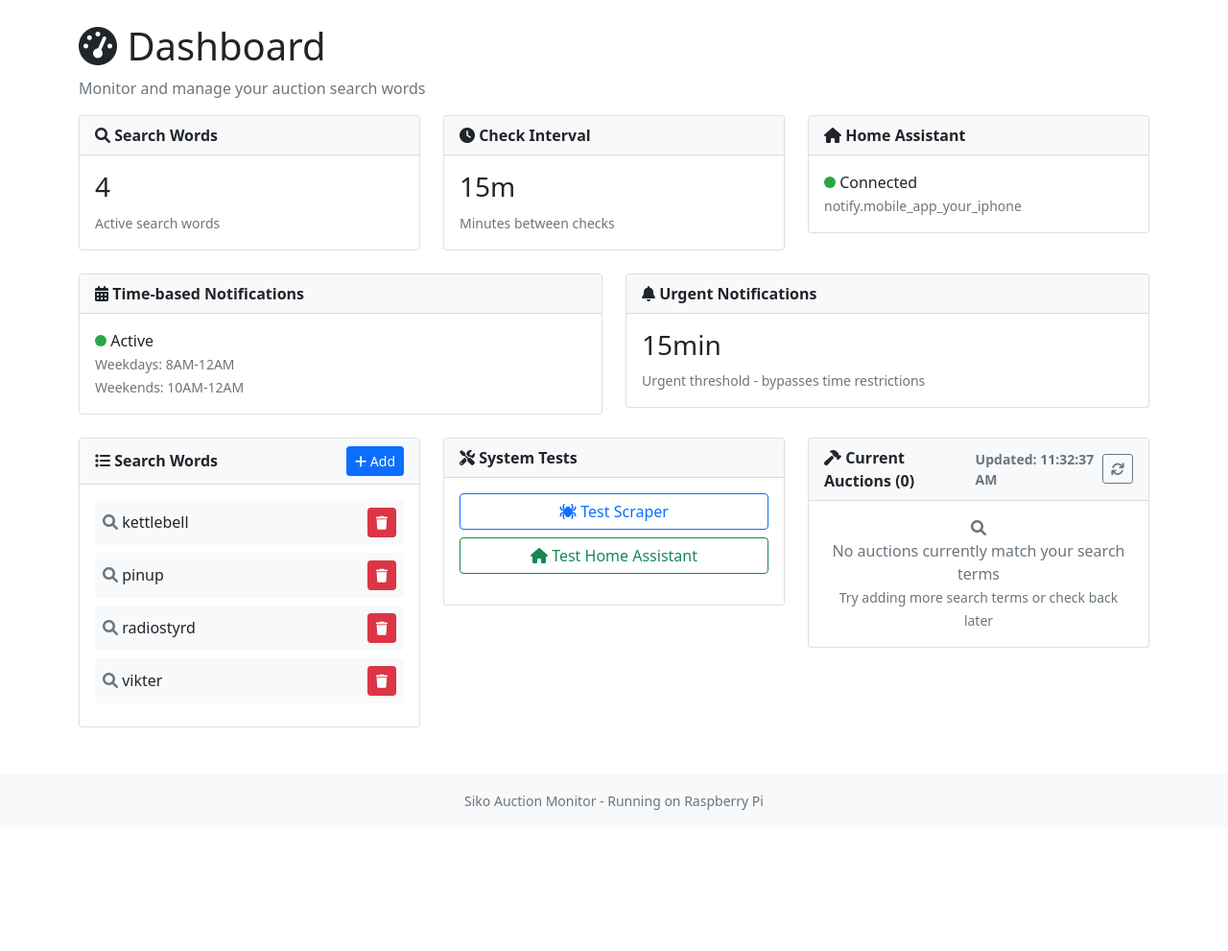
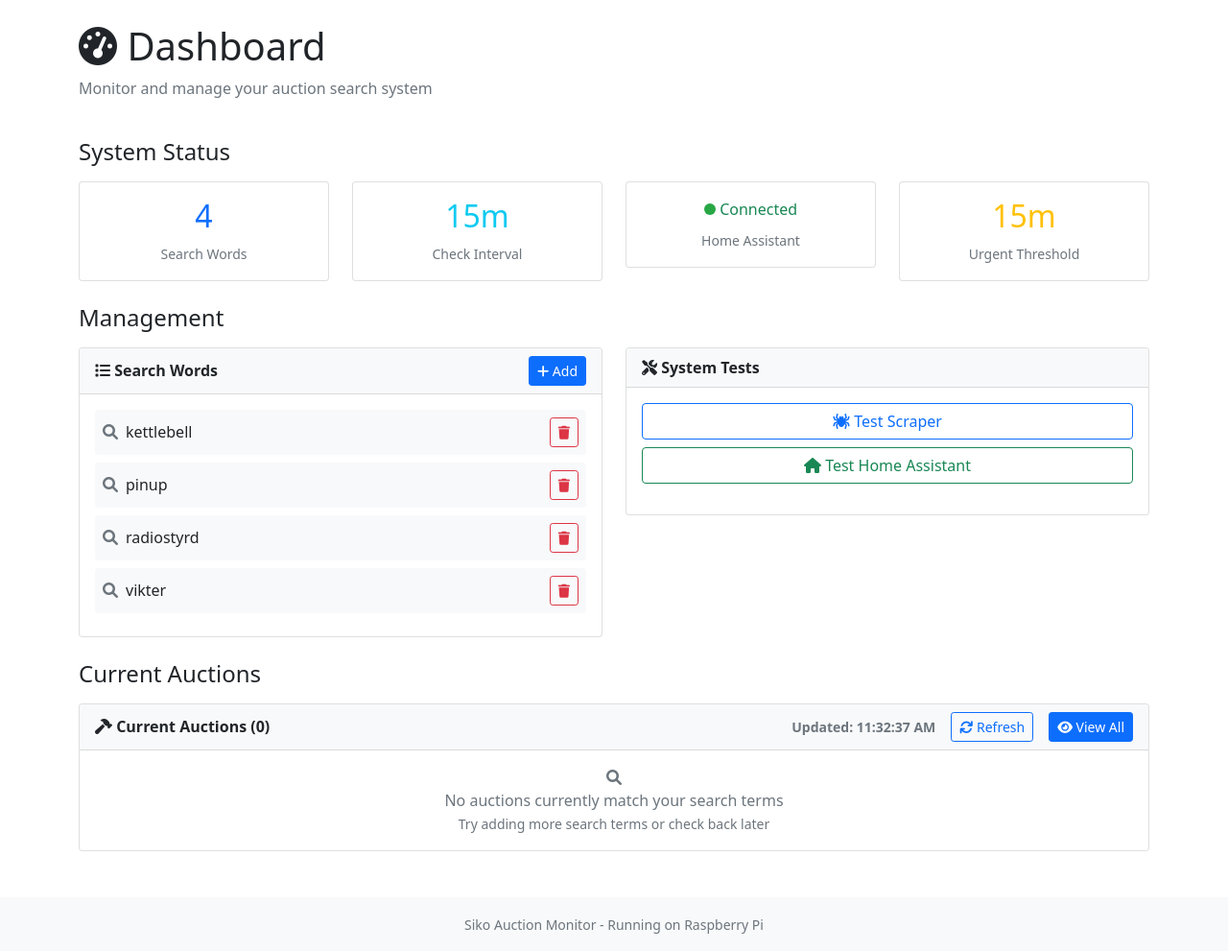
Before and after one commit to Starsonarms/siko-auction-monitor, a Flask app: page / in a window 1280 px wide. Shown: the part 56-1047 px from the top of the page at 96% size. Before the commit the page ends 900 px from the top, so only its background shows below. Run offline with Flask 3, Linux system fonts and the light colour scheme; data that the repository does not hold is empty.

Commit message:
Clean up dashboard with better structure and grouping\n\n- Reorganize into clear sections: System Status, Management, Current Auctions\n- Improve visual hierarchy with section headers\n- Better layout with logical grouping of related functionality\n- Enhanced search words management with improved empty state\n- Full-width auction preview with direct link to view all auctions\n- Cleaner, more professional appearance without unnecessary complexity

```diff
--- a/templates/index.html
+++ b/templates/index.html
@@ -3,80 +3,62 @@
 {% block title %}Dashboard - Siko Auction Monitor{% endblock %}
 
 {% block content %}
-<div class="row">
+<!-- Header -->
+<div class="row mb-4">
     <div class="col-12">
         <h1><i class="fas fa-tachometer-alt"></i> Dashboard</h1>
-        <p class="text-muted">Monitor and manage your auction search words</p>
+        <p class="text-muted">Monitor and manage your auction search system</p>
     </div>
 </div>
 
+<!-- System Status -->
 <div class="row mb-4">
-    <div class="col-md-4">
-        <div class="card">
-            <div class="card-header">
-                <i class="fas fa-search"></i> Search Words
-            </div>
+    <div class="col-12">
+        <h4 class="mb-3">System Status</h4>
+    </div>
+    <div class="col-md-3">
+        <div class="card text-center">
             <div class="card-body">
-                <h3>{{ stats.total_search_words }}</h3>
-                <small class="text-muted">Active search words</small>
+                <h2 class="text-primary">{{ stats.total_search_words }}</h2>
+                <small class="text-muted">Search Words</small>
             </div>
         </div>
     </div>
-    <div class="col-md-4">
-        <div class="card">
-            <div class="card-header">
-                <i class="fas fa-clock"></i> Check Interval
-            </div>
+    <div class="col-md-3">
+        <div class="card text-center">
             <div class="card-body">
-                <h3>{{ config.check_interval_minutes }}m</h3>
-                <small class="text-muted">Minutes between checks</small>
+                <h2 class="text-info">{{ config.check_interval_minutes }}m</h2>
+                <small class="text-muted">Check Interval</small>
             </div>
         </div>
     </div>
-    <div class="col-md-4">
-        <div class="card">
-            <div class="card-header">
-                <i class="fas fa-home"></i> Home Assistant
+    <div class="col-md-3">
+        <div class="card text-center">
+            <div class="card-body">
+                <div class="mb-2">
+                    <span class="status-indicator status-green" id="ha-status"></span>
+                    <span id="ha-status-text" class="text-success">Connected</span>
+                </div>
+                <small class="text-muted">Home Assistant</small>
             </div>
+        </div>
+    </div>
+    <div class="col-md-3">
+        <div class="card text-center">
             <div class="card-body">
-                <span class="status-indicator status-green" id="ha-status"></span>
-                <span id="ha-status-text">Connected</span>
-                <br>
-                <small class="text-muted">{{ config.home_assistant_service }}</small>
+                <h2 class="text-warning">{{ config.urgent_notification_threshold_minutes }}m</h2>
+                <small class="text-muted">Urgent Threshold</small>
             </div>
         </div>
     </div>
 </div>
 
+<!-- Management -->
 <div class="row mb-4">
-    <div class="col-md-6">
-        <div class="card">
-            <div class="card-header">
-                <i class="fas fa-calendar-alt"></i> Time-based Notifications
-            </div>
-            <div class="card-body">
-                <span class="status-indicator status-green"></span>
-                <span>Active</span>
-                <br>
-                <small class="text-muted">Weekdays: 8AM-12AM<br>Weekends: 10AM-12AM</small>
-            </div>
-        </div>
+    <div class="col-12">
+        <h4 class="mb-3">Management</h4>
     </div>
     <div class="col-md-6">
-        <div class="card">
-            <div class="card-header">
-                <i class="fas fa-bell"></i> Urgent Notifications
-            </div>
-            <div class="card-body">
-                <h3>{{ config.urgent_notification_threshold_minutes }}min</h3>
-                <small class="text-muted">Urgent threshold - bypasses time restrictions</small>
-            </div>
-        </div>
-    </div>
-</div>
-
-<div class="row">
-    <div class="col-md-4">
         <div class="card">
             <div class="card-header d-flex justify-content-between align-items-center">
                 <span><i class="fas fa-list"></i> Search Words</span>
@@ -89,27 +71,30 @@
                     {% if search_words %}
                         {% for word in search_words %}
                         <div class="d-flex justify-content-between align-items-center mb-2 p-2 bg-light rounded">
-                            <span><i class="fas fa-search text-muted"></i> {{ word }}</span>
-                            <button class="btn btn-sm btn-danger" onclick="removeSearchWord('{{ word }}')">
+                            <span><i class="fas fa-search text-muted me-2"></i>{{ word }}</span>
+                            <button class="btn btn-sm btn-outline-danger" onclick="removeSearchWord('{{ word }}')" title="Remove">
                                 <i class="fas fa-trash"></i>
                             </button>
                         </div>
                         {% endfor %}
                     {% else %}
-                        <p class="text-muted">No search words configured. Add some to start monitoring!</p>
+                        <div class="text-muted text-center py-3">
+                            <i class="fas fa-search fa-2x mb-2"></i><br>
+                            No search words configured.<br>
+                            <small>Add some to start monitoring!</small>
+                        </div>
                     {% endif %}
                 </div>
             </div>
         </div>
     </div>
-
-    <div class="col-md-4">
+    <div class="col-md-6">
         <div class="card">
             <div class="card-header">
                 <i class="fas fa-tools"></i> System Tests
             </div>
             <div class="card-body">
-                <div class="d-grid gap-2">
+                <div class="d-grid gap-2 mb-3">
                     <button class="btn btn-outline-primary" onclick="testScraper()">
                         <i class="fas fa-spider"></i> Test Scraper
                     </button>
@@ -117,26 +102,35 @@
                         <i class="fas fa-home"></i> Test Home Assistant
                     </button>
                 </div>
-                <div id="test-results" class="mt-3"></div>
+                <div id="test-results"></div>
             </div>
         </div>
     </div>
+</div>
 
-    <div class="col-md-4">
+<!-- Current Auctions -->
+<div class="row mb-4">
+    <div class="col-12">
+        <h4 class="mb-3">Current Auctions</h4>
+    </div>
+    <div class="col-12">
         <div class="card">
             <div class="card-header d-flex justify-content-between align-items-center">
-                <span id="auction-header"><i class="fas fa-hammer"></i> Current Auctions</span>
-                <div class="d-flex align-items-center">
-                    <small id="last-updated" class="text-muted me-2"></small>
-                    <button class="btn btn-sm btn-outline-secondary" onclick="refreshAuctions(event)">
-                        <i class="fas fa-sync"></i>
+                <span id="auction-header"><i class="fas fa-hammer"></i> Loading...</span>
+                <div class="d-flex align-items-center gap-3">
+                    <small id="last-updated" class="text-muted">Loading...</small>
+                    <button class="btn btn-sm btn-outline-primary" onclick="refreshAuctions(event)">
+                        <i class="fas fa-sync"></i> Refresh
                     </button>
+                    <a href="/auctions" class="btn btn-sm btn-primary">
+                        <i class="fas fa-eye"></i> View All
+                    </a>
                 </div>
             </div>
-            <div class="card-body" style="max-height: 400px; overflow-y: auto;">
+            <div class="card-body" style="max-height: 500px; overflow-y: auto;">
                 <div id="current-auctions">
-                    <div class="text-muted text-center">
-                        <i class="fas fa-spinner fa-spin"></i><br>
+                    <div class="text-muted text-center py-4">
+                        <i class="fas fa-spinner fa-spin fa-2x mb-3"></i><br>
                         Loading current auctions...
                     </div>
                 </div>
```
